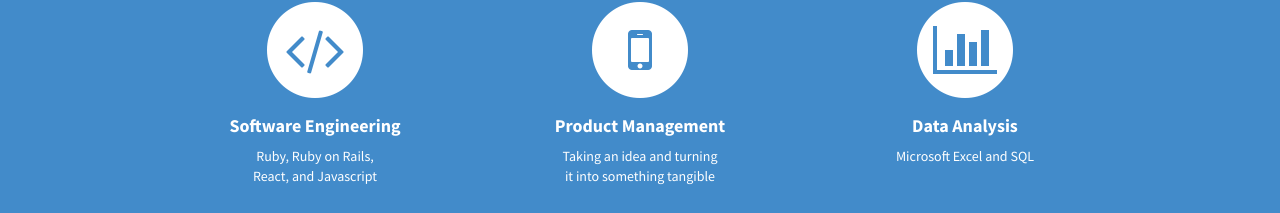
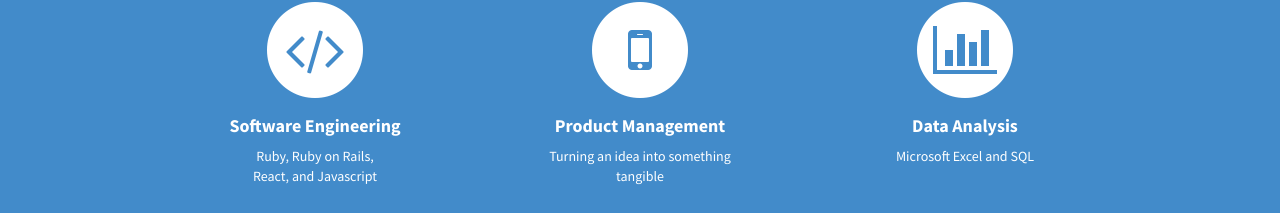
Before and after one commit to experimatt/old-experimatt.com, a plain HTML site: page index.html in a window 1280 px wide. Shown: the part 1093-1306 px from the top of the page. Drawn offline with Linux system fonts and the light colour scheme.

Commit message:
Update expertise wording

```diff
--- a/index.html
+++ b/index.html
@@ -108,7 +108,7 @@
                                 <h4>
                                     <strong>Product Management</strong>
                                 </h4>
-                                <p>Taking an idea and turning<br />it into something tangible</p>
+                                <p>Turning an idea into something<br />tangible</p>
                             </div>
                         </div>
                         <div class="col-md-4 col-sm-6">
```
